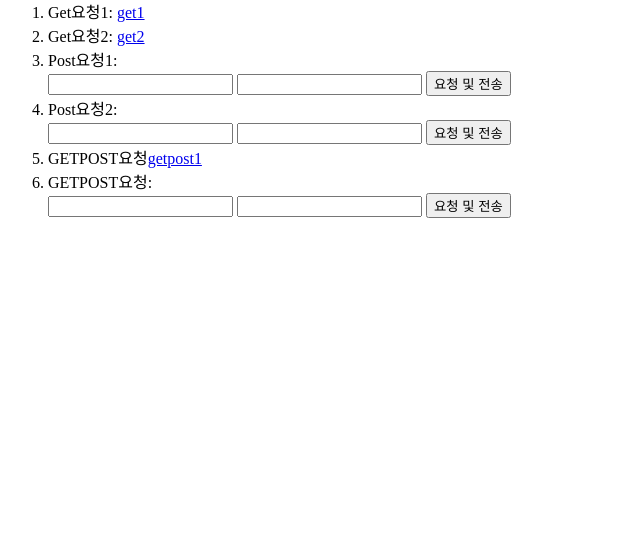
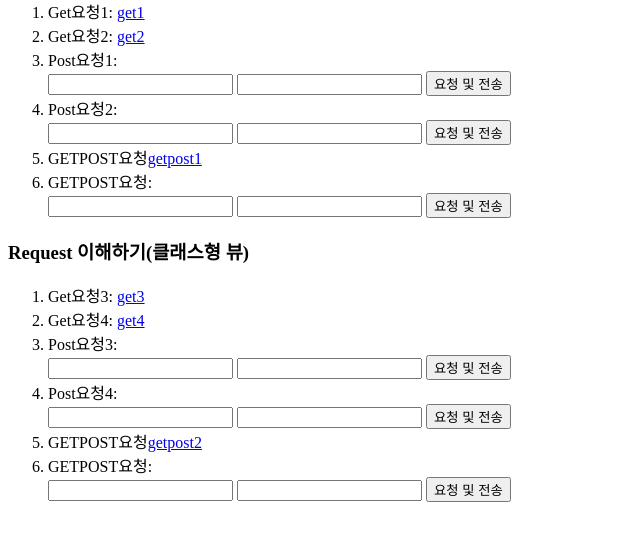
Before and after one commit to gwang1234/Orient_Classical, a Django app: page /ex_view/ in a window 1280 px wide. Shown: the part 188-729 px from the top of the page, without its empty margins (0-640 px from the left). Run offline with Django 5.2, Linux system fonts and the light colour scheme.

Commit message:
클래스형 뷰

```diff
--- a/practice/ex_view/templates/ex_view/index.html
+++ b/practice/ex_view/templates/ex_view/index.html
@@ -41,5 +41,37 @@
             </li>
         </ol>
     </div>
+    <div id="content2">
+        <h3>Request 이해하기(클래스형 뷰)</h3>
+        <ol>
+            <li>Get요청3: <a href="get3/?n1=10&n2=20&n3=hello">get3</a></li>
+            <li>Get요청4: <a href="get4/10/20/hello">get4</a></li>
+            <li>Post요청3:
+                <form action="post3/" method="post">
+                    {% csrf_token %}
+                    <input type="text" name="n1">
+                    <input type="text" name="n2">
+                    <input type="submit" value="요청 및 전송">
+                </form>
+            </li>
+            <li>Post요청4:
+                <form action="post4/hello/123/" method="post">
+                    {% csrf_token %}
+                    <input type="text" name="n1">
+                    <input type="text" name="n2">
+                    <input type="submit" value="요청 및 전송">
+                </form>
+            </li>
+            <li>GETPOST요청<a href="getpost2/">getpost2</a></li>
+            <li>GETPOST요청:
+                <form action="getpost2/" method="post">
+                    {% csrf_token %}
+                    <input type="text" name="user">
+                    <input type="text" name="pwd">
+                    <input type="submit" value="요청 및 전송">
+                </form>
+            </li>
+        </ol>
+    </div>
 </body>
 </html>
--- a/practice/ex_view/views.py
+++ b/practice/ex_view/views.py
@@ -1,4 +1,4 @@
-from django.http import HttpResponse
+from django.http import HttpResponse, HttpResponseRedirect
 from django.shortcuts import render
 from django.utils import timezone
 
@@ -48,3 +48,64 @@ def post2(request, msg, n):
 def getpost1(request):
     print(request.method)
     return HttpResponse('getpost1')
+
+
+# 클래스형 뷰
+from django.views.generic import View
+
+class ExamGet3(View):
+    def get(self, request):
+        print('get3/ 요청이 들어옴 ')
+        keys = request.GET.keys()
+        for key in keys:
+            value = request.GET[key]
+            print(f'{key}:{value}')
+
+        num = int(request.GET['n1']) + int(request.GET['n2'])
+        print(num)
+        return HttpResponse('get3')
+
+class ExamGet4(View):
+    def get(self, request, n1, n2, n3):
+        print("n1: ",n1)
+        print("n2: ",n2)
+        print("n3: ",n3)
+        print(n1 + n2)
+        return HttpResponse('get4')
+
+class ExamPost3(View):
+    def post(self, request):
+        keys = request.POST.keys()
+        for key in keys:
+            value = request.POST[key]
+            print(f'{key}:{value}')
+
+        num = int(request.POST['n1']) + int(request.POST['n2'])
+        print(num)
+        return HttpResponse('post3')
+
+class ExamPost4(View):
+    def post(self, request, msg, n):
+        print("msg: ", msg)
+        print("n: ", n)
+        keys = request.POST.keys()
+        for key in keys:
+            value = request.POST[key]
+            print(f'{key}:{value}')
+        return HttpResponse('post4')
+
+class ExamGetPost(View):
+    def get(self, request):
+        print("get요청 동작")
+        return HttpResponse('getpost2/(get)')
+
+    def post(self, request):
+        print("Post요청 동작")
+        user = request.POST['user']
+        pwd = request.POST['pwd']
+        if user == pwd:
+            print('로그인 성공')
+            return HttpResponse('getpost2/(Post)')
+        else:
+            print('로그인 실패')
+            return HttpResponseRedirect('/ex_view/')
```
Also changed, not shown: practice/ex_view/exurls.py (+8 -0 lines), practice/readme.md.
